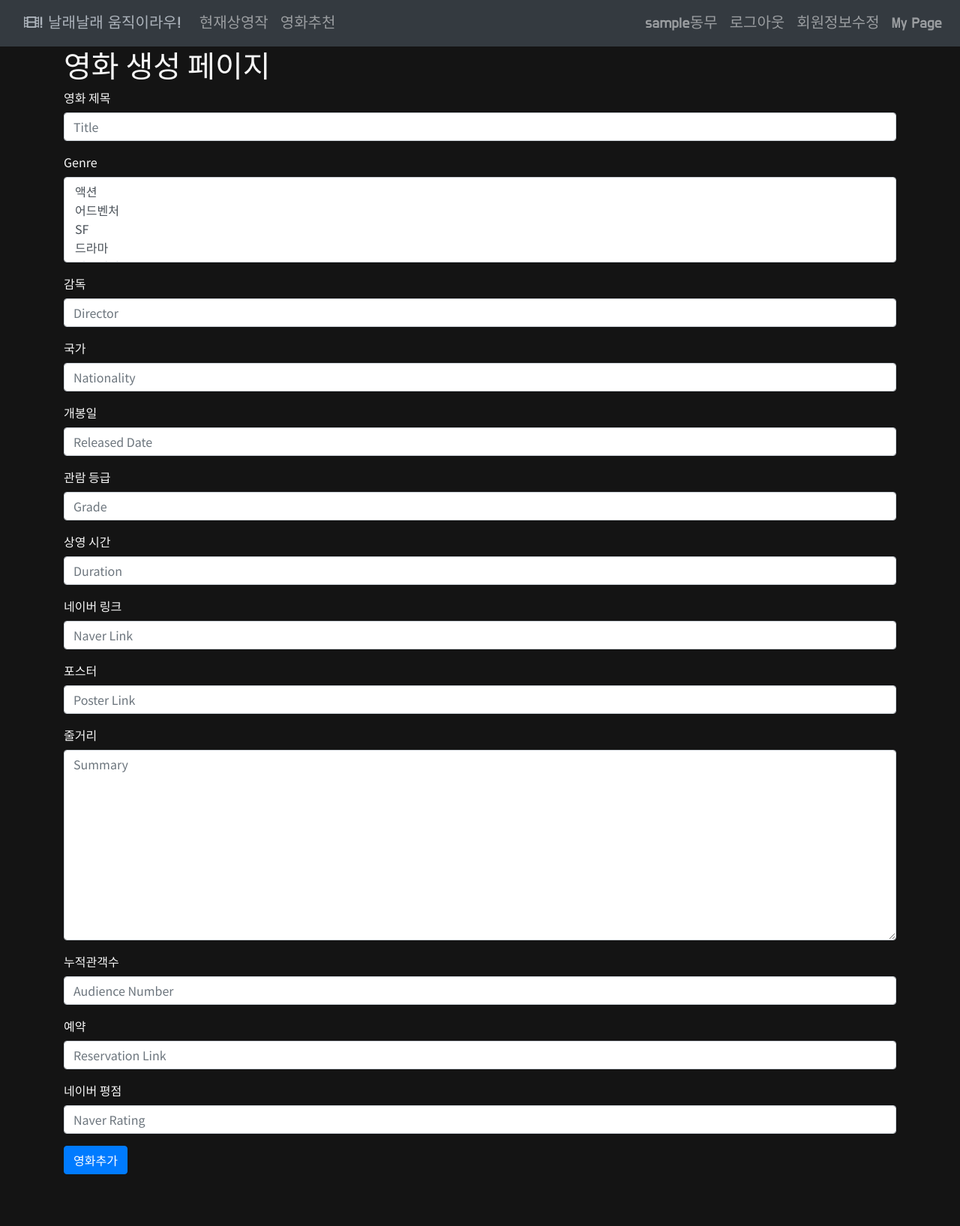
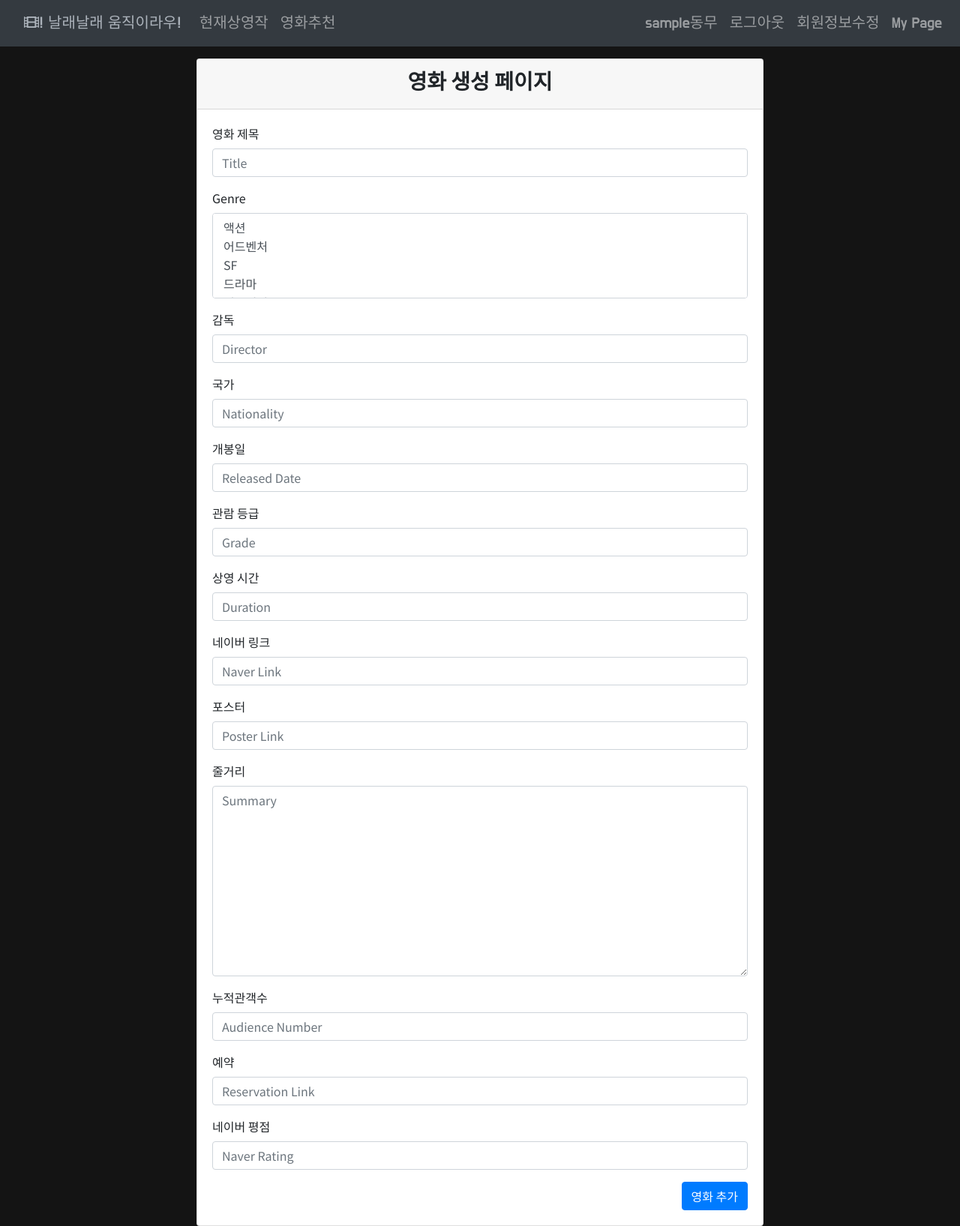
Before and after one commit to hanaluana/zhwon, a Django app: page /movies/create/ in a window 1280 px wide. Shown: the whole page at 75% size. Before the commit the page ends 1566 px from the top, so only its background shows below. Run offline with Django 3.2, Linux system fonts and the light colour scheme; the visitor is signed in with stand-in values (Sample User, id 1); data comes from the database, SQL or seed files in the repository; parts of the project's set-up code (start-up, migrations or seed data) failed here and were passed over; some libraries are stand-ins or nearby versions; some web fonts are replaced.

Commit message:
front end god haewon

```diff
--- a/finalPjt/accounts/templates/accounts/login.html
+++ b/finalPjt/accounts/templates/accounts/login.html
@@ -6,6 +6,7 @@
 
 <div class="container mt-5 mb-3">
   <div class="row">
+
   <div class="card col-md-6 col-lg-6 offset-md-3 offset-lg-3">
     <div class="card-header" align="center">
       <div style="text-align:center; font-size:60px; font-weight:bolder; color:#2980ef;"><i class="icon ion-ios-locked-outline"></i></div>
--- a/finalPjt/accounts/templates/accounts/update.html
+++ b/finalPjt/accounts/templates/accounts/update.html
@@ -6,7 +6,7 @@
   <div class="container mt-3 mb-3">
     <div class="card">
       <div class="card-header" align="center">
-        <h3>회원정보변경</h3>
+        <h3 style="font-weight:bold">회원정보변경</h3>
       </div>
       <div class="card-body">
         <form method="POST">
--- a/finalPjt/movies/templates/movies/create.html
+++ b/finalPjt/movies/templates/movies/create.html
@@ -3,10 +3,20 @@
 {% load bootstrap4 %}
 
 {% block body %}
-  <h1 style="color:#f7f7f7">영화 생성 페이지</h1>
-    <form method="POST" style="color:#f7f7f7">
-        {% csrf_token %}
-        {% bootstrap_form form %}
-      <button class='btn btn-primary' type="submit">영화추가</button>
-    </form>
+<div class="container mt-3 mb-3 d-flex justify-content-center">
+    <div class="card" style="width:70%">
+      <div class="card-header" align="center">
+        <h3 style="font-weight:bold">영화 생성 페이지</h3>
+      </div>
+      <div class="card-body">
+        <form method="POST">
+          {% csrf_token %}
+          {% bootstrap_form form %}
+          <div align="right">
+            <button class='btn btn-primary' type="submit">영화 추가</button>
+          </div>
+        </form>
+      </div>
+    </div>
+  </div>
 {% endblock %}
--- a/finalPjt/movies/templates/movies/current.html
+++ b/finalPjt/movies/templates/movies/current.html
@@ -39,7 +39,8 @@
       delimiters: ['[[',']]'],
       el: '#main',
       data: {
-        current_url: 'https://final-movie-hzzle.c9users.io/api/v1/current/',
+        current_url: 'https://final-project-zoo1.c9users.io/api/v1/current/',
+        // current_url: 'https://final-movie-hzzle.c9users.io/api/v1/current/',
         chart : [],
         currentChart : [],
       },
--- a/finalPjt/movies/templates/movies/list.html
+++ b/finalPjt/movies/templates/movies/list.html
@@ -5,9 +5,8 @@
 {% block body %}
   <img src=""></img>
   {% if user.is_superuser %}
-  <div>
-    <img src="{{STATIC_URL}}images/popcorn.png"/>
-    <a class="btn btn-primary" href="{% url 'movies:create' %}">영화 추가하러 가기</a>
+  <div align="right">
+    <a href="{% url 'movies:create' %}"><img src="https://image.flaticon.com/icons/svg/184/184578.svg" width="10%"></img></a>
   </div>
   {% endif %}
 
--- a/finalPjt/movies/templates/movies/recommend.html
+++ b/finalPjt/movies/templates/movies/recommend.html
@@ -183,8 +183,10 @@
       delimiters: ['[[',']]'],
       el: '#main',
       data: {
-        cgv_url: 'https://final-movie-hzzle.c9users.io/api/v1/cgv/',
-        naver_url: 'https://final-movie-hzzle.c9users.io/api/v1/naver/',
+        cgv_url: 'https://final-project-zoo1.c9users.io/api/v1/cgv/',
+        // cgv_url: 'https://final-movie-hzzle.c9users.io/api/v1/cgv/',
+        naver_url: 'https://final-project-zoo1.c9users.io/api/v1/naver/',
+        // naver_url: 'https://final-movie-hzzle.c9users.io/api/v1/naver/',
         cgv_type:1,
         naver_type:1,
         gender: 1,
--- a/finalPjt/movies/templates/movies/update.html
+++ b/finalPjt/movies/templates/movies/update.html
@@ -3,7 +3,7 @@
 {% load bootstrap4 %}
 
 {% block body %}
-  <h1>수정 페이지</h1>
+  <h1 style="font-weight:bold">수정 페이지</h1>
     <form method="POST">
         {% csrf_token %}
         {% bootstrap_form form %}
```
